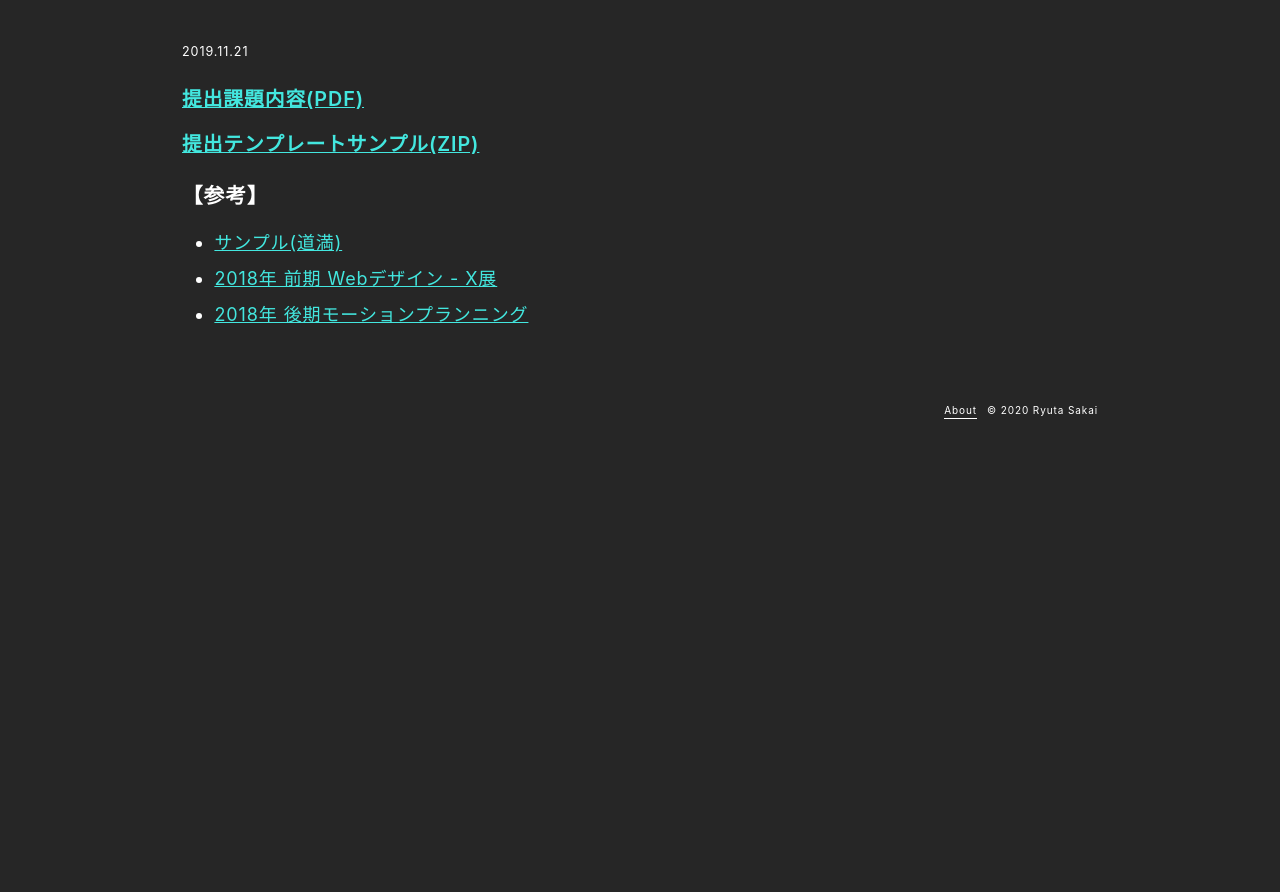
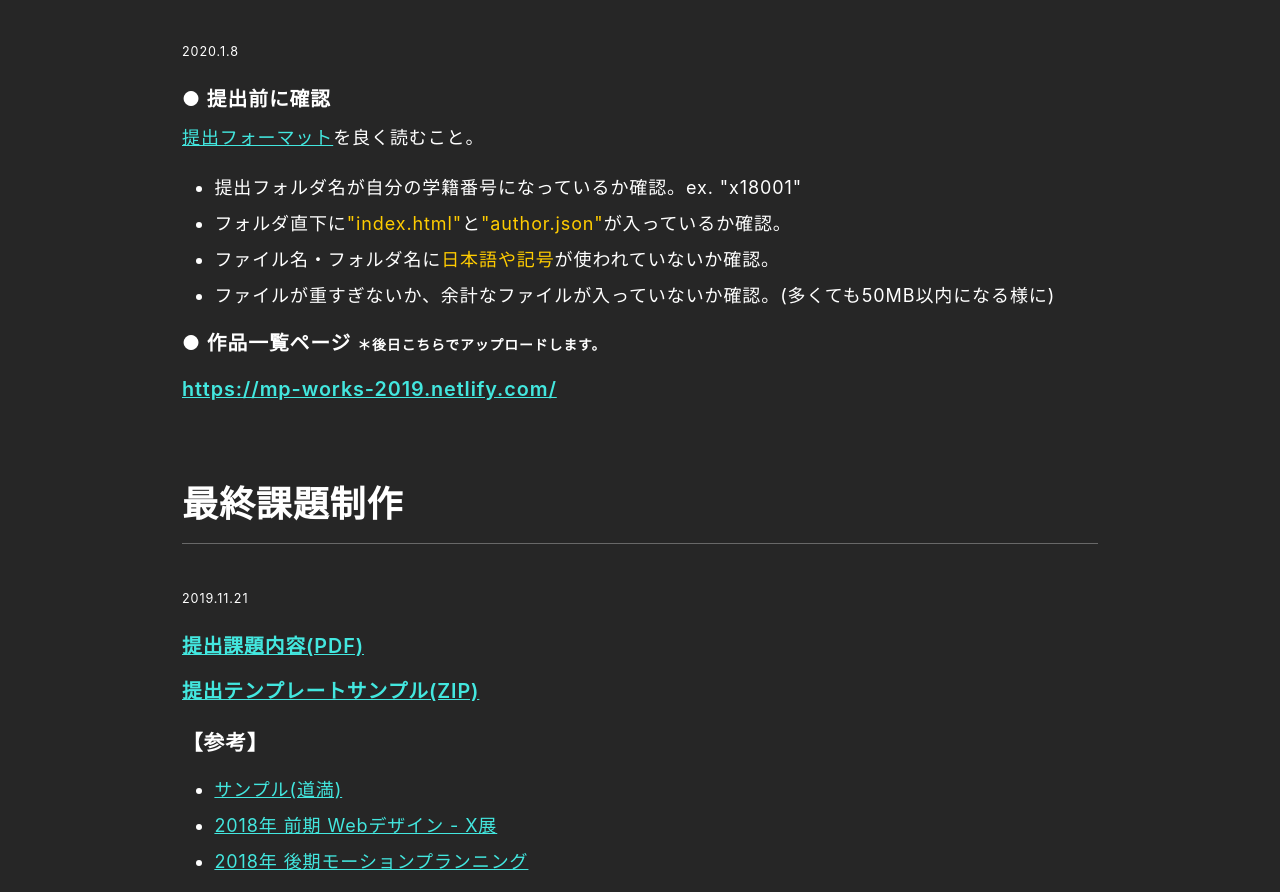
Before and after one commit to sk-rt/web-animation-guide, a Gatsby site: page /documents in a window 1280 px wide. Shown: the part 507-1399 px from the top of the page. Before the commit the page ends 1052 px from the top, so only its background shows below. Built offline with nearby package versions, Linux system fonts and the light colour scheme; Gatsby itself is replaced by a stand-in of ours; some packages are replaced by stand-ins of ours.

Commit message:
提出方法など

```diff
--- a/src/pages/documents.js
+++ b/src/pages/documents.js
@@ -18,6 +18,41 @@ class About extends React.Component {
           </header>
           <div className="p-article__body">
             <section className="p-document-section">
+              <h1>課題提出</h1>
+              <p>
+                <small>2020.1.8</small>
+              </p>
+              <h5>● 提出前に確認</h5>
+              <a href={`/docs/mp_2019_work.pdf`} target="_blank" rel="noopener noreferrer">
+                提出フォーマット
+              </a>
+              を良く読むこと。
+              <ul>
+                <li>提出フォルダ名が自分の学籍番号になっているか確認。ex. "x18001"</li>
+                <li>
+                  フォルダ直下に<em>"index.html"</em>と<em>"author.json"</em>が入っているか確認。
+                </li>
+                <li>
+                  ファイル名・フォルダ名に<em>日本語や記号</em>が使われていないか確認。
+                </li>
+                <li>
+                  ファイルが重すぎないか、余計なファイルが入っていないか確認。(多くても50MB以内になる様に)
+                </li>
+              </ul>
+              <h5>
+                ● 作品一覧ページ <small>＊後日こちらでアップロードします。</small>
+              </h5>
+              <h6>
+                <a
+                  href={`https://mp-works-2019.netlify.com/`}
+                  target="_blank"
+                  rel="noopener noreferrer"
+                >
+                  https://mp-works-2019.netlify.com/
+                </a>
+              </h6>
+            </section>
+            <section className="p-document-section">
               <h1>最終課題制作</h1>
               <p>
                 <small>2019.11.21</small>
@@ -34,7 +69,7 @@ class About extends React.Component {
               </h6>
               <h4>【参考】</h4>
               <ul>
-                   <li>
+                <li>
                   <a
                     href="http://takeodoman.jp/kadai/ex01.zip"
                     target="_blank"
```
